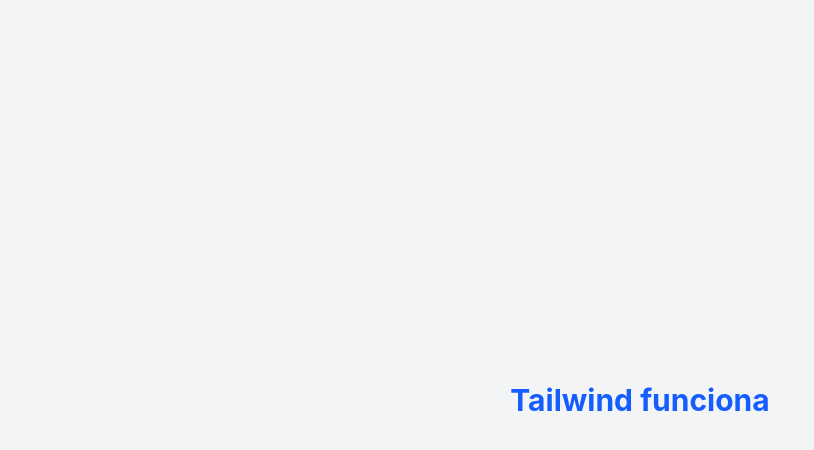
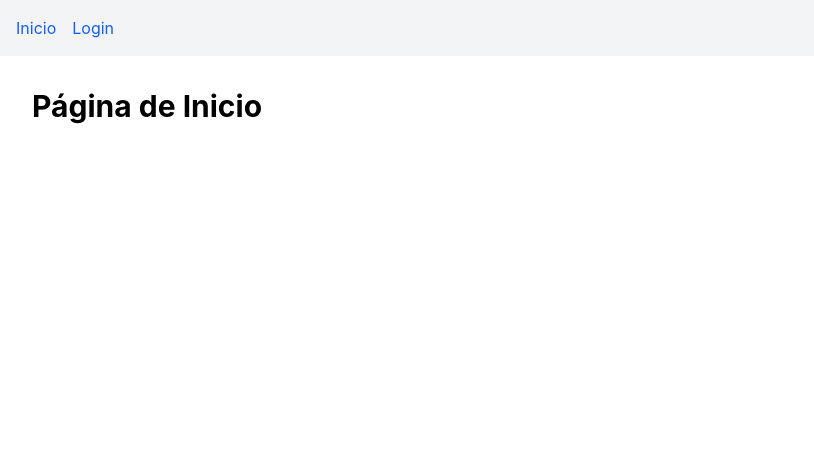
Before and after one commit to AngelRuiiz12/task-manager-frontend, a React (Vite) app: page / in a window 1280 px wide. Shown: the top 450 px of the page, without its empty margins (0-814 px from the left). Built offline with nearby package versions, Linux system fonts and the light colour scheme.

Commit message:
feat: add React Router with routes, navigation and dynamic params demo

```diff
--- a/package.json
+++ b/package.json
@@ -13,6 +13,7 @@
     "@tailwindcss/vite": "^4.3.3",
     "react": "^19.2.8",
     "react-dom": "^19.2.8",
+    "react-router": "^8.3.1",
     "tailwindcss": "^4.3.3"
   },
   "devDependencies": {
--- a/src/App.jsx
+++ b/src/App.jsx
@@ -1,8 +1,36 @@
+import { BrowserRouter, Routes, Route, Link, useParams } from "react-router";
+
+function Home() {
+  return <h1 className="text-3xl font-bold p-8">Página de Inicio</h1>;
+}
+
+function Login() {
+  return <h1 className="text-3xl font-bold p-8">Página de Login</h1>;
+}
+
+function UserDetail() {
+  const { id } = useParams();
+  return <h1 className="text-3xl font-bold p-8">Usuario con id: {id}</h1>;
+}
+
 function App() {
   return (
-    <div className="min-h-screen flex items-center justify-center bg-gray-100">
-      <h1 className="text-3xl font-bold text-blue-600">Tailwind funciona</h1>
-    </div>
+    <BrowserRouter>
+      <nav className="flex gap-4 p-4 bg-gray-100">
+        <Link to={"/"} className="text-blue-600 hover:underline">
+          Inicio
+        </Link>
+        <Link to={"/login"} className="text-blue-600 hover:underline">
+          Login
+        </Link>
+      </nav>
+
+      <Routes>
+        <Route path="/" element={<Home />} />
+        <Route path="/login" element={<Login />} />
+        <Route path="/users/:id" element={<UserDetail />} />
+      </Routes>
+    </BrowserRouter>
   );
 }
 
```
Also changed, not shown: 1 other file (tests, documents, lock files or other folders).
